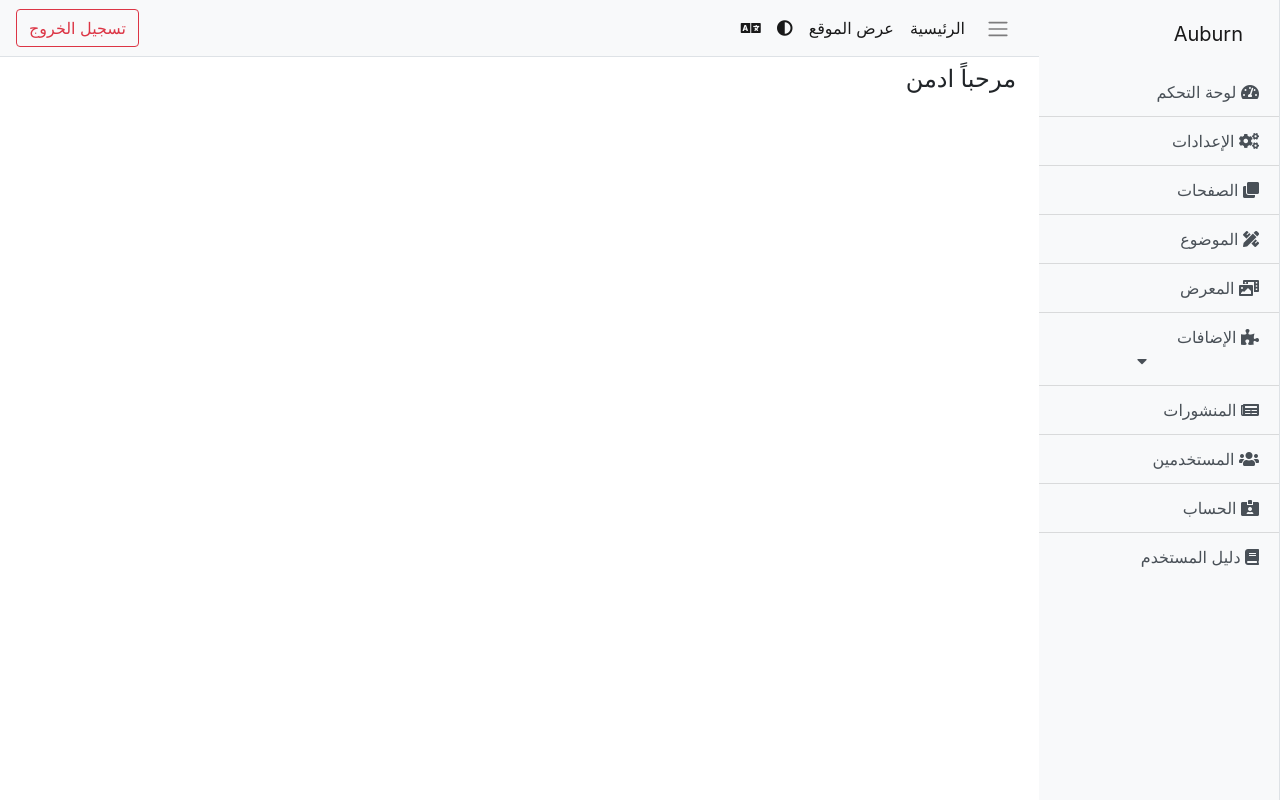
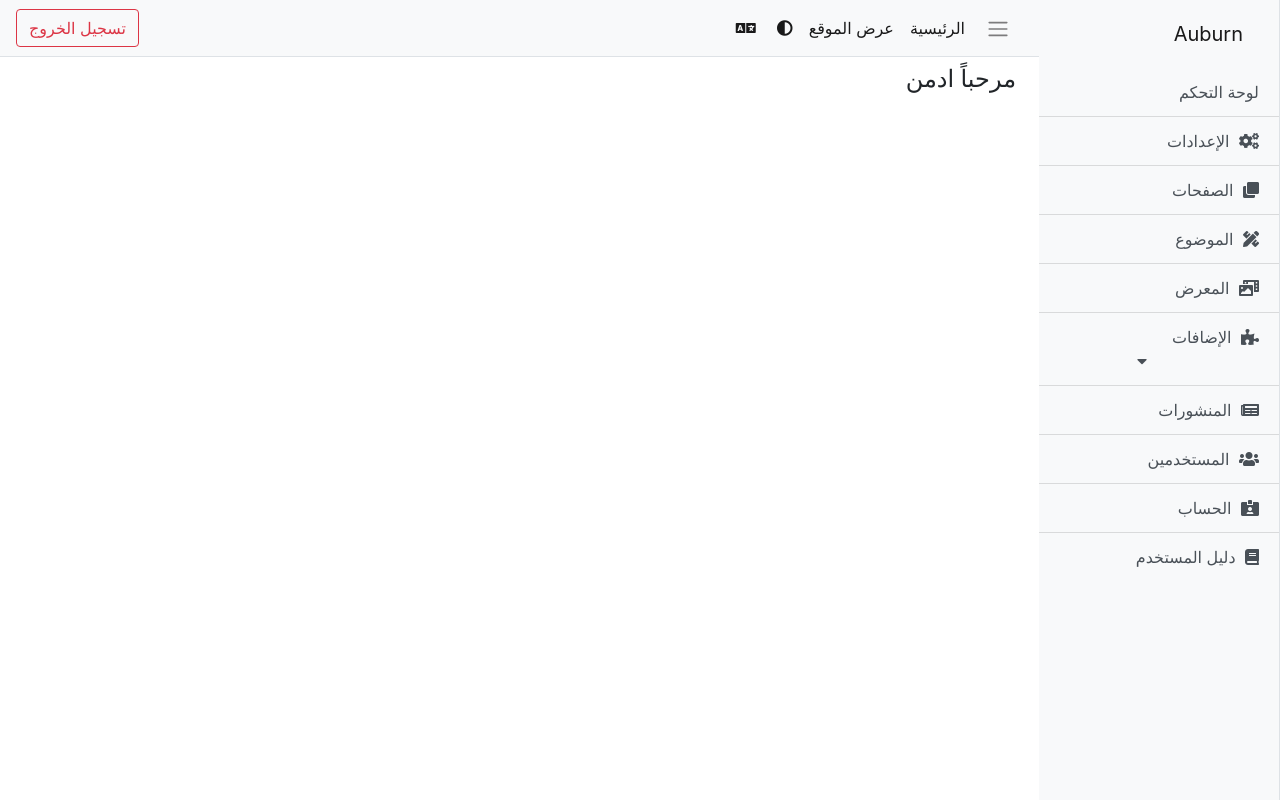
Before and after one commit to Nick390/Auburn-1.0.0, a PHP site: page /admin/config.php in a window 1280 px wide. Run offline with PHP 8.4, Linux system fonts and the light colour scheme; the visitor is signed in with stand-in values (Sample User, id 1).

Commit message:
Update more then one file
*Update in footer.php.
**Add link to /includes/lang/ar.js.
**Add link to /scripts/functions.js.
*Update in header.php.
**Add lang="ar".
*Update in nav.php.
**Add a new way to display data.
**Remove an old way to display data.

```diff
--- a/includes/php/footer.php
+++ b/includes/php/footer.php
@@ -5,6 +5,8 @@
 <script src="/scripts/jquery.min.js"></script>
 <script src="/scripts/popper.min.js"></script>
 <script src="/scripts/bootstrap.min.js"></script>
+<script src="/includes/lang/ar.js"></script>
+<script src="/scripts/functions.js"></script>
 <!-- Menu Toggle Script -->
 <script>
 $("#menu-toggle").click(function(e) {
--- a/includes/php/header.php
+++ b/includes/php/header.php
@@ -48,6 +48,12 @@ tr th, tr td {
 .ico-margin{
     margin-right: 7rem;
 }
+.fas{
+    margin-left: 5px;
+}
+[data-key].fas{
+    margin-right: 5px;
+}
     </style>
 </head>
-<body>
+<body lang="ar">
--- a/includes/php/nav.php
+++ b/includes/php/nav.php
@@ -12,8 +12,8 @@
 <div class="bg-light border-right navbar-light" id="sidebar-wrapper">
   <div class="sidebar-heading"><a class="navbar-brand" href="/admin/dashboard.php">Auburn </a></div>
 
-  <div class="list-group list-group-flush">
-    <a href="/admin/dashboard.php" class="list-group-item list-group-item-action bg-light"><i class="fas fa-tachometer-alt"></i> لوحة التحكم</a>
+  <div class="list-group list-group-flush" >
+    <a href="/admin/dashboard.php" class="list-group-item list-group-item-action bg-light" data-key="controlpanel"><i class="fas fa-tachometer-alt"></i></a>
     <a href="#" class="list-group-item list-group-item-action bg-light"> <i class="fas fa-cogs"></i> الإعدادات</a>
     <a href="#" class="list-group-item list-group-item-action bg-light"><i class="fas fa-clone"></i> الصفحات</a>
     <a href="#" class="list-group-item list-group-item-action bg-light"><i class="fas fa-pencil-ruler"></i> الموضوع</a>
```
